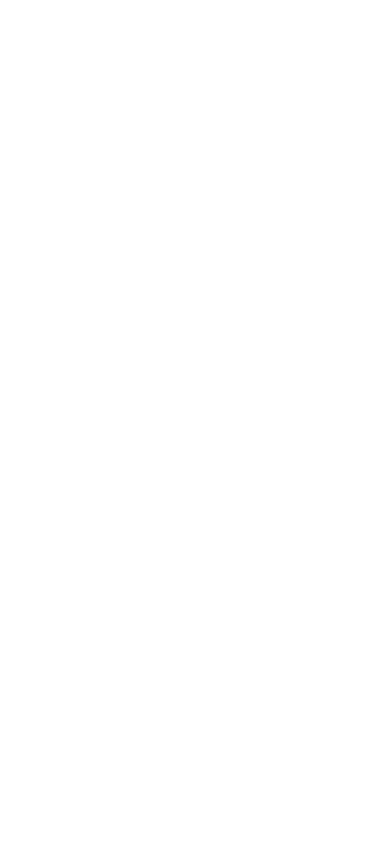
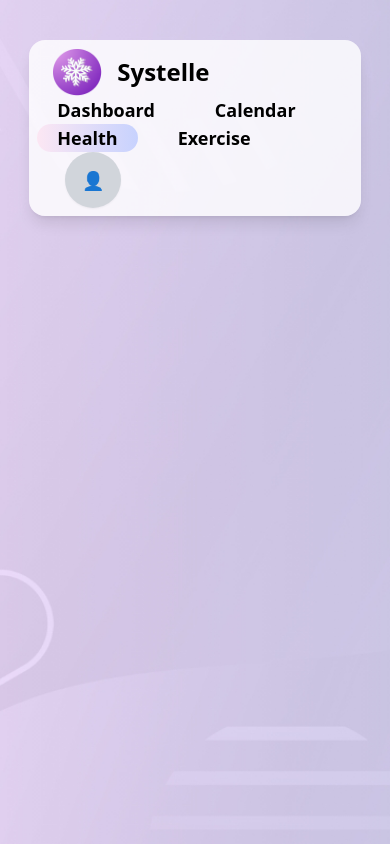
Before and after one commit to Kasib00786/Systelle, a React (Vite) app in the folder frontend/: page /health in a window 390 px wide. Before the commit this address had no page. Built offline with nearby package versions, Linux system fonts and the light colour scheme; the HTML template or start-up script is replaced by a standard one.

Commit message:
made some pages responsive

```diff
--- a/frontend/src/App.jsx
+++ b/frontend/src/App.jsx
@@ -1,6 +1,5 @@
 import React from "react";
 import {BrowserRouter,Routes,Route} from 'react-router-dom'
-import Navbar from "./component/Navbar";
 import Menu from "./component/Menu";
 import DailyUpdate from "./component/DailyUpdate";
 import Calendar from "./component/Calendar";
@@ -8,6 +7,9 @@
 import Profile from "./component/Profile";
 import Signup from "./component/Signup";
 import Updateform from "./component/Updateform";
+import Health from "./component/Health";
+import Homepage from "./component/Homepage";
+import Exercise from "./component/Exercise";
 
 
 const App=()=>{
@@ -16,10 +18,13 @@
       <Route path="/" element={<Login />}/>
       <Route path="/signup" element={<Signup />}/>
       <Route path="/form" element={<Updateform />}/>
-      <Route path="/home" element={<Navbar />}/>
+      <Route path="/home" element={<Homepage/>}/>
       <Route path="/updates" element={<DailyUpdate />}/>
       <Route path="/calendar" element={<Calendar />}/>
       <Route path="/profile" element={<Profile />}/>
+      <Route path="/health" element={<Health/>}/>
+      <Route path="/exercise" element={<Exercise/>}/>
+
     </Routes>
     </BrowserRouter>
     </>
--- a/frontend/src/component/Calendar.jsx
+++ b/frontend/src/component/Calendar.jsx
@@ -48,17 +48,19 @@
   const isSelected = d => selectedDates.some(pd => isSameDay(pd, d));
 
   return (
-    <div className='bg-[url(/base2.jpg)] bg-cover bg-center min-h-screen'>
-            <div className='flex sticky top-10 max-w-[85%] bg-white/50 p-2 rounded-2xl mx-auto shadow-lg z-50'>
+    <div className='bg-[url(/base2.jpg)] bg-cover bg-center bg-fixed py-10 min-h-screen'>
+      <div className='flex justify-between  max-w-[85%] bg-white/80 p-2 rounded-2xl mx-auto shadow-lg z-50 flex-wrap'>
+        <div className='flex'>
           <img src="/logo.png" alt="logo" className='w-20 h-12 my-auto' />
         <div className='text-balance font-bold text-2xl my-auto mr-16'>
             Systelle
         </div>
-            <div className='text-lg font-bold pl-52 flex gap-5'>
+        </div>
+        <div className='text-lg font-bold flex flex-wrap gap-x-5'>
             <Link to='/home' className={inactive}><button>Dashboard</button></Link>
             <button className={isactive}>Calendar</button>
-                <button className={inactive}>Health</button>
-                <button className={inactive}>Exercise</button>
+            <Link to='/health' className={inactive}><button>Health</button></Link>
+            <Link to='/exercise' className={inactive}><button>Exercise</button></Link>
             <button className='w-14 h-14 rounded-full bg-gray-300 shadow-sm ml-7 hover:scale-105 transition delay-100 duration-200 ease-in-out z-50' onClick={()=>setOpen(!open)}>👤</button>
             {open && (
               <div className='fixed inset-0 bg-black/40 z-40 transition delay-150 duration-200 ease-in-out'>
@@ -67,7 +69,7 @@
             )}
         </div>
       </div>
-    <div className="max-w-[70%] mx-auto p-6 mt-24 bg-white/70 rounded-xl shadow-xl">
+    <div className="max-w-[70%] mx-auto p-6 mt-5 bg-white/70 rounded-xl shadow-xl">
       {/* Month navigation */}
       <div className="flex justify-between items-center mb-8">
         <button onClick={() => setCurrentMonth(addMonths(currentMonth, -1))} className="px-3 py-1 rounded hover:bg-purple-100">&lt;</button>
--- a/frontend/src/component/DailyUpdate.jsx
+++ b/frontend/src/component/DailyUpdate.jsx
@@ -8,20 +8,20 @@
 export const DailyUpdate = () => {
 const [open,setOpen]=useState(false);
   return (
-    <div className='bg-[url(/base2.jpg)] bg-cover bg-center min-h-screen'>
-        <div className='flex justify-between sticky top-10 max-w-[85%] bg-white/50 p-2 rounded-2xl mx-auto shadow-lg z-50'>
+    <div className='bg-[url(/base2.jpg)] bg-cover bg-center py-10 bg-fixed min-h-screen'>
+        <div className='flex justify-between  max-w-[85%] bg-white/80 p-2 rounded-2xl mx-auto shadow-lg z-50 flex-wrap'>
                     <div className='flex'>
                       <img src="/logo.png" alt="logo" className='w-20 h-12 my-auto' />
-            <div className='text-balance font-bold text-2xl my-auto'>
+                    <div className='text-balance font-bold text-2xl my-auto mr-16'>
                         Systelle
                     </div>
                     </div>
-            <div className='text-lg font-bold flex gap-5'>
+                    <div className='text-lg font-bold flex flex-wrap gap-x-5'>
                         <Link to='/home' className={inactive}><button>Dashboard</button></Link>
                         <button className={isactive}>Calendar</button>
-                <button className={inactive}>Health</button>
-                <button className={inactive}>Exercise</button>
-                <button className='w-14 h-14 rounded-full bg-gray-300 shadow-sm ml-5 hover:scale-105 transition delay-100 duration-200 ease-in-out z-50' onClick={()=>setOpen(!open)}>👤</button>
+                        <Link to='/health' className={inactive}><button>Health</button></Link>
+                        <Link to='/exercise' className={inactive}><button>Exercise</button></Link>
+                        <button className='w-14 h-14 rounded-full bg-gray-300 shadow-sm ml-7 hover:scale-105 transition delay-100 duration-200 ease-in-out z-50' onClick={()=>setOpen(!open)}>👤</button>
                         {open && (
                           <div className='fixed inset-0 bg-black/40 z-40 transition delay-150 duration-200 ease-in-out'>
                             <Menu />
@@ -29,7 +29,7 @@
                         )}
                     </div>
         </div>
-        <div className='mt-16 max-w-[85%] bg-white/45 p-2 rounded-2xl mx-auto shadow-lg z-10 flex gap-2 justify-between'>
+        <div className='mt-8 max-w-[85%] bg-white/45 p-2 rounded-2xl mx-auto shadow-lg z-10 flex gap-2 justify-between'>
           <div className='font-semibold text-lg pl-5'>1. How was your flowing?</div>
             <div className='flex gap-2'>
               <button className={btn4}>Light</button>
--- /dev/null
+++ b/frontend/src/component/Exercise.jsx
@@ -0,0 +1,38 @@
+import React,{useState} from 'react'
+import { Link } from 'react-router-dom';
+import Menu from './Menu';
+
+const isactive='bg-gradient-to-r from-pink-100 to-indigo-200 pl-5 pr-5 rounded-full max-h-14 my-auto'
+const inactive='hover:bg-indigo-50 hover:shadow-lg rounded-full pr-5 pl-5 max-h-10 my-auto hover:scale-105 transition delay-100 duration-200 ease-in-out'
+
+const Exercise = () => {
+const [open,setOpen]=useState(false);
+  return (
+    <div className="py-10 bg-[url(/base2.jpg)] bg-cover bg-center bg-fixed min-h-screen">
+        <div className='flex justify-between  max-w-[85%] bg-white/80 p-2 rounded-2xl mx-auto shadow-lg z-10 flex-wrap'>
+            <div className='flex'>
+              <img src="/logo.png" alt="logo" className='w-20 h-12 my-auto' />
+            <div className='text-balance font-bold text-2xl my-auto mr-16'>
+                Systelle
+            </div>
+            </div>
+            <div className='text-lg font-bold flex flex-wrap gap-x-5'>
+                <Link to='/home' className={inactive}><button>Dashboard</button></Link>
+                <Link to='/calendar' className={inactive}><button>Calendar</button></Link>
+                <Link to='/health' className={inactive}><button>Health</button></Link>
+                <button className={isactive}>Exercise</button>
+                <button className='w-14 h-14 rounded-full bg-gray-300 shadow-sm ml-7 hover:scale-105 transition delay-100 duration-200 ease-in-out z-50' onClick={()=>setOpen(!open)}>👤</button>
+                {open && (
+                  <div className='fixed inset-0 bg-black/40 z-30 transition delay-150 duration-200 ease-in-out'>
+                    <Menu />
+                 </div>
+                )}
+            </div>
+        </div>
+
+
+    </div>
+  )
+}
+
+export default Exercise;
--- /dev/null
+++ b/frontend/src/component/Health.jsx
@@ -0,0 +1,38 @@
+import React,{useState} from 'react'
+import { Link } from 'react-router-dom';
+import Menu from './Menu';
+
+const isactive='bg-gradient-to-r from-pink-100 to-indigo-200 pl-5 pr-5 rounded-full max-h-14 my-auto'
+const inactive='hover:bg-indigo-50 hover:shadow-lg rounded-full pr-5 pl-5 max-h-10 my-auto hover:scale-105 transition delay-100 duration-200 ease-in-out'
+
+const Health = () => {
+const [open,setOpen]=useState(false);
+  return (
+    <div className="py-10 bg-[url(/base2.jpg)] bg-cover bg-center bg-fixed min-h-screen">
+        <div className='flex justify-between  max-w-[85%] bg-white/80 p-2 rounded-2xl mx-auto shadow-lg z-10 flex-wrap'>
+            <div className='flex'>
+              <img src="/logo.png" alt="logo" className='w-20 h-12 my-auto' />
+            <div className='text-balance font-bold text-2xl my-auto mr-16'>
+                Systelle
+            </div>
+            </div>
+            <div className='text-lg font-bold flex flex-wrap gap-x-5'>
+                <Link to='/home' className={inactive}><button>Dashboard</button></Link>
+                <Link to='/calendar' className={inactive}><button>Calendar</button></Link>
+                <button className={isactive}>Health</button>
+                <button className={inactive}>Exercise</button>
+                <button className='w-14 h-14 rounded-full bg-gray-300 shadow-sm ml-7 hover:scale-105 transition delay-100 duration-200 ease-in-out z-50' onClick={()=>setOpen(!open)}>👤</button>
+                {open && (
+                  <div className='fixed inset-0 bg-black/40 z-30 transition delay-150 duration-200 ease-in-out'>
+                    <Menu />
+                 </div>
+                )}
+            </div>
+        </div>
+
+
+    </div>
+  )
+}
+
+export default Health;``
--- a/frontend/src/component/Navbar.jsx
+++ b/frontend/src/component/Homepage.jsx
@@ -6,19 +6,19 @@
 export const Navbar = () => {
 const [open,setOpen]=useState(false);
   return (
-    <div className='bg-[url(/base2.jpg)] bg-cover bg-center min-h-screen'>
-        <div className='flex justify-between sticky top-10 max-w-[85%] bg-white/50 p-2 rounded-2xl mx-auto shadow-lg z-50'>
+    <div className='bg-[url(/base2.jpg)] bg-cover bg-center bg-fixed py-10 min-h-screen'>
+        <div className='flex justify-between  max-w-[85%] bg-white/80 p-2 rounded-2xl mx-auto shadow-lg z-30 flex-wrap'>
           <div className='flex'>
                               <img src="/logo.png" alt="logo" className='w-20 h-12 my-auto' />
                             <div className='text-balance font-bold text-2xl my-auto mr-16'>
                                 Systelle
                             </div>
           </div>
-            <div className='text-lg font-bold flex gap-5'>
+          <div className='text-lg font-bold flex flex-wrap gap-x-5'>
               <button className={isactive}>Dashboard</button>
               <Link to='/calendar' className={inactive}><button>Calendar</button></Link>
-                <button className={inactive}>Health</button>
-                <button className={inactive}>Exercise</button>
+              <Link to='/health' className={inactive}><button>Health</button></Link>
+              <Link to='/exercise' className={inactive}><button>Exercise</button></Link>
               <button className='w-14 h-14 rounded-full bg-gray-300 shadow-sm ml-7 hover:scale-105 transition delay-100 duration-200 ease-in-out z-50' onClick={()=>setOpen(!open)}>👤</button>
               {open && (
                <div className='fixed inset-0 bg-black/40 z-40 transition delay-150 duration-200 ease-in-out'>
@@ -27,9 +27,9 @@
               )}
           </div>
         </div>
-        <div className='max-w-[85%] mx-auto bg-white/50 rounded-2xl mt-16 shadow-lg flex flex-col md:flex-row justify-between items-center '>
-           <div>
-           <h1 className='text-6xl pb-8 pl-28 font-bold'>Hii Krati !!</h1>
+        <div className='max-w-[85%] mx-auto bg-white/50 rounded-2xl mt-6 shadow-lg flex justify-between contain-content flex-wrap'>
+           <div className='mt-20'>
+           <h1 className='text-6xl pb-8 ml-28 font-bold '>Hii Krati !!</h1>
            <Link to='/updates'>
            <button className='bg-violet-500 transition delay-150 duration-300 ease-in-out hover:-translate-y-1 hover:scale-110 hover:bg-violet-700 rounded-2xl w-96 h-8 ml-16 text-2xl text-white font-semibold'>
              How was you day? 😊 </button>
--- a/frontend/src/component/Profile.jsx
+++ b/frontend/src/component/Profile.jsx
@@ -6,47 +6,47 @@
 const Profile = () => {
 const [open,setOpen]=useState(false);
   return (
-    <div className='bg-[url(/base2.jpg)] bg-cover bg-center min-h-screen'>
-        <div className='flex justify-between sticky top-10 max-w-[85%] bg-white/50 p-2 rounded-2xl mx-auto shadow-lg z-50'>
+    <div className='bg-[url(/base2.jpg)] bg-cover bg-center bg-fixed py-10 min-h-screen'>
+        <div className='flex justify-between  max-w-[85%] bg-white/80 p-2 rounded-2xl mx-auto shadow-lg flex-wrap'>
                 <div className='flex'>
                   <img src="/logo.png" alt="logo" className='w-20 h-12 my-auto' />
                 <div className='text-balance font-bold text-2xl my-auto mr-16'>
                     Systelle
                 </div>
                 </div>
-            <div className='text-lg font-bold flex gap-5'>
+                <div className='text-lg font-bold flex flex-wrap gap-x-5'>
                     <Link to='/home' className={inactive}><button>Dashboard</button></Link>
                     <Link to='/calendar' className={inactive}><button>Calendar</button></Link>
-                <button className={inactive}>Health</button>
-                <button className={inactive}>Exercise</button>
+                    <Link to='/health' className={inactive}><button>Health</button></Link>
+                    <Link to='/exercise' className={inactive}><button>Exercise</button></Link>
                     <button className='w-14 h-14 rounded-full bg-gray-300 shadow-sm ml-7 hover:scale-105 transition delay-100 duration-200 ease-in-out z-50' onClick={()=>setOpen(!open)}>👤</button>
                     {open && (
-                    <div className='fixed inset-0 bg-black/40 z-40 transition delay-150 duration-200 ease-in-out'>
+                      <div className='fixed inset-0 bg-black/40 z-30 transition delay-150 duration-200 ease-in-out'>
                         <Menu />
                      </div>
                     )}
                 </div>
               </div>
-        <div className='bg-white/50 rounded-2xl max-w-[85%] mx-auto shadow-md mt-16 p-5'>
+        <div className='bg-white/50 rounded-2xl max-w-[85%] mx-auto shadow-md mt-5 p-5'>
             <div className='bg-white flex rounded-full my-auto p-3 w-full '>
-                <div className='w-10 h-10 rounded-full bg-slate-200 p-2'>👤</div>
-                <div className='pl-5 text-xl font-bold my-auto'>Name:- Krati Gupta</div>
+                <div className='w-10 h-10 rounded-full bg-slate-200 p-2 my-auto'>👤</div>
+                <div className='pl-5 sm:text-xl font-bold my-auto'>Name:- Krati Gupta</div>
             </div>
             <div className='bg-white flex rounded-full my-auto p-3 w-full mt-3 '>
-                <div className='w-10 h-10 rounded-full bg-slate-200 p-2'>🗓</div>
-                <div className='pl-5 text-xl font-bold my-auto'>DOB:- 10/06/2004</div>
+                <div className='w-10 h-10 rounded-full bg-slate-200 p-2 my-auto'>🗓</div>
+                <div className='pl-5 sm:text-xl font-bold my-auto'>DOB:- 10/06/2004</div>
             </div>
             <div className='bg-white flex rounded-full my-auto p-3 w-full mt-3 '>
-                <div className='w-10 h-10 rounded-full bg-slate-200 p-2'>✉</div>
-                <div className='pl-5 text-xl font-bold my-auto'>Email:- krati123@gmail.com</div>
+                <div className='w-10 h-10 rounded-full bg-slate-200 p-2 my-auto'>✉</div>
+                <div className='pl-5 sm:text-xl font-bold my-auto text-ellipsis'>Email:- krati123@gmail.com</div>
             </div>
             <div className='bg-white flex rounded-full my-auto p-3 w-full mt-3 '>
-                <div className='w-10 h-10 rounded-full bg-slate-200 p-2'>📆</div>
-                <div className='pl-5 text-xl font-bold my-auto'>Cycle date:- 20th of everymonths</div>
+                <div className='w-10 h-10 rounded-full bg-slate-200 p-2 my-auto'>📆</div>
+                <div className='pl-5 sm:text-xl font-bold my-auto'>Cycle date:- 20th of everymonths</div>
             </div>
             <div className='bg-white flex rounded-full my-auto p-3 w-full mt-3 '>
-                <div className='w-10 h-10 rounded-full bg-slate-200 p-2'>🩸</div>
-                <div className='pl-5 text-xl font-bold my-auto'>Cycle lasts upto:- 5 days</div>
+                <div className='w-10 h-10 rounded-full bg-slate-200 p-2 my-auto'>🩸</div>
+                <div className='pl-5 sm:text-xl font-bold my-auto'>Cycle lasts upto:- 5 days</div>
             </div>
             <Link to='/home'>
                 <button className='mt-3 w-full bg-violet-600 p-3 rounded-full mx-auto shadow-lg z-10 flex justify-center text-xl font-bold text-white hover:scale-105 hover:bg-violet-800 delay-150 ease-in-out duration-200'>
--- a/frontend/src/component/Updateform.jsx
+++ b/frontend/src/component/Updateform.jsx
@@ -109,7 +109,7 @@
         <Link to='/home'>
         <button
           type="submit"
-          className="mt-6 w-full py-3 bg-violet-600 flex justify-center transition delay-100 duration-150 ease-in-out hover:-translate-y-1 hover:scale-105 hover:bg-violet-700 text-white font-bold py-3 rounded-3xl"
+          className="mt-6 w-full py-3 bg-violet-600 flex justify-center transition delay-100 duration-150 ease-in-out hover:-translate-y-1 hover:scale-105 hover:bg-violet-700 text-white font-bold rounded-3xl"
         >
           Submit Your Details
         </button>
```
Also changed, not shown: frontend/src/component/Login.jsx (+5 -4 lines). Lines whose indentation alone changed are shown as unchanged.
